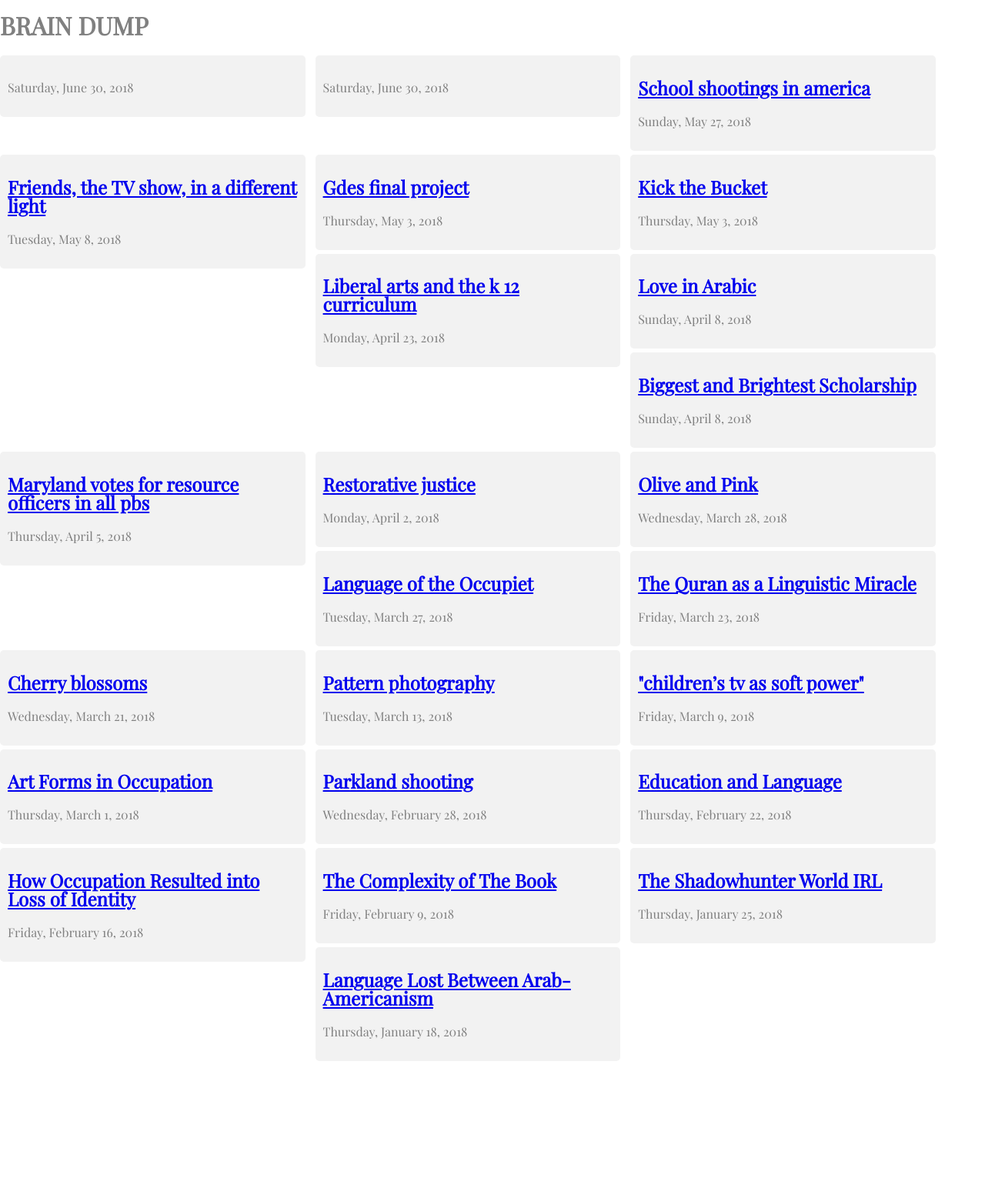
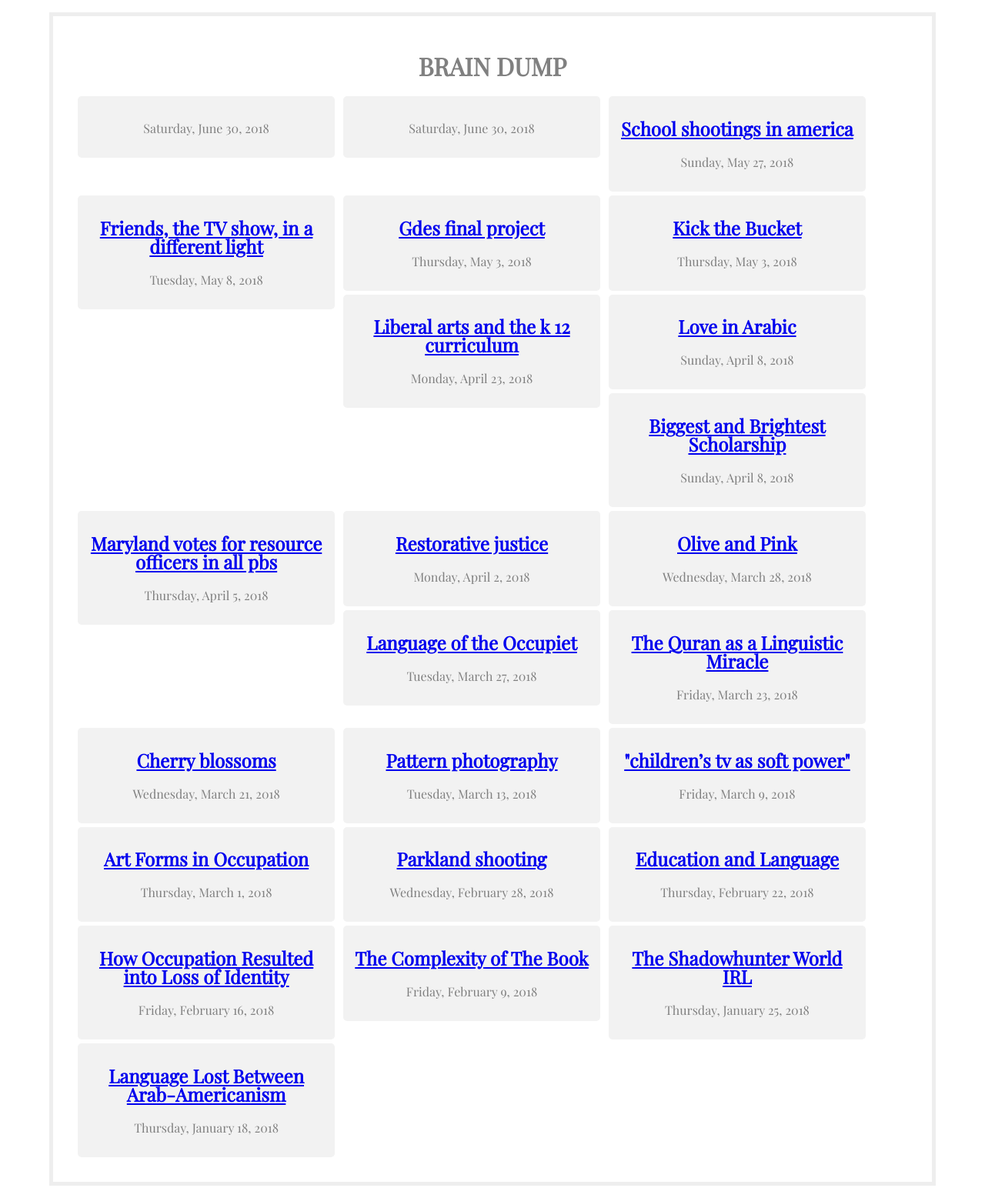
Before and after one commit to ashammeeh/alaa-blog, a Jekyll site: the page built from index.md, in a window 1280 px wide. Shown: the whole page at 77% size. Built offline with Jekyll 4.4.1, drawn with Linux system fonts in a browser that asks for light colours; before the commit the page ends 1379 px from its top, so only the background shows below that.

Commit message:
Update front.html

```diff
--- a/_layouts/front.html
+++ b/_layouts/front.html
@@ -1,7 +1,7 @@
 <!DOCTYPE html>
 <html>
 <head>
-	<link rel='shortcut icon' type='image/x-icon' href='img/favicon.ico'/>
+
 	<meta charset="utf-8">
 	<meta http-equiv="X-UA-Compatible" content="IE=edge">
 	<title>{{ site.title }}</title>
@@ -14,14 +14,14 @@
 	<!-- For production, combine all of the stylesheets -->
 	<link rel="stylesheet" href="{{ site.baseurl }}/css/sitewide.css">
 
-
-</head>
-
-<body>
 	<!-- pull in webfonts -->
 	<link href="https://fonts.googleapis.com/css?family=Playfair+Display" rel="stylesheet">
+</head>
+<body>
+
 	<!-- Page content goes inside the container -->
 	<!-- In general, you should have only one container per page. -->
+	<div class="container clearfix">
 
         <h1>{{ site.title }}</h1>
 
```
